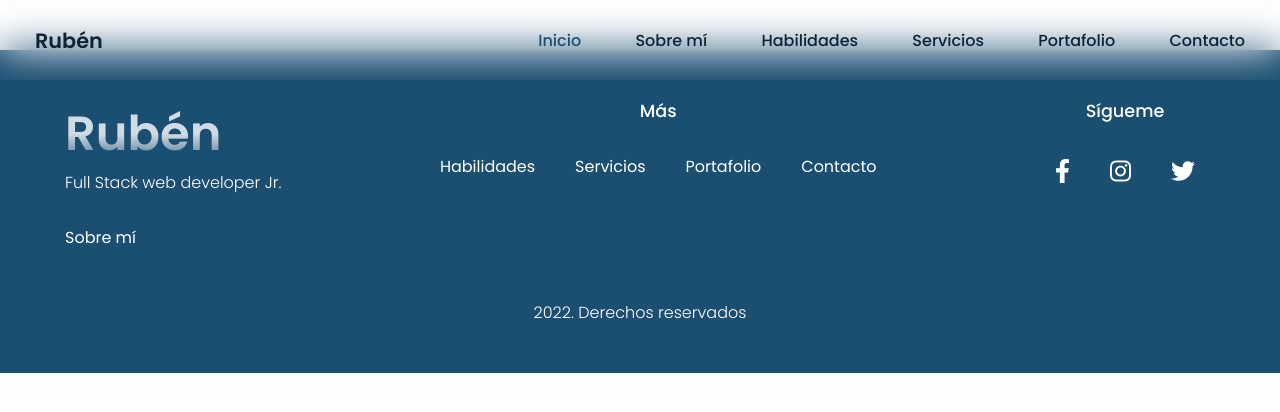
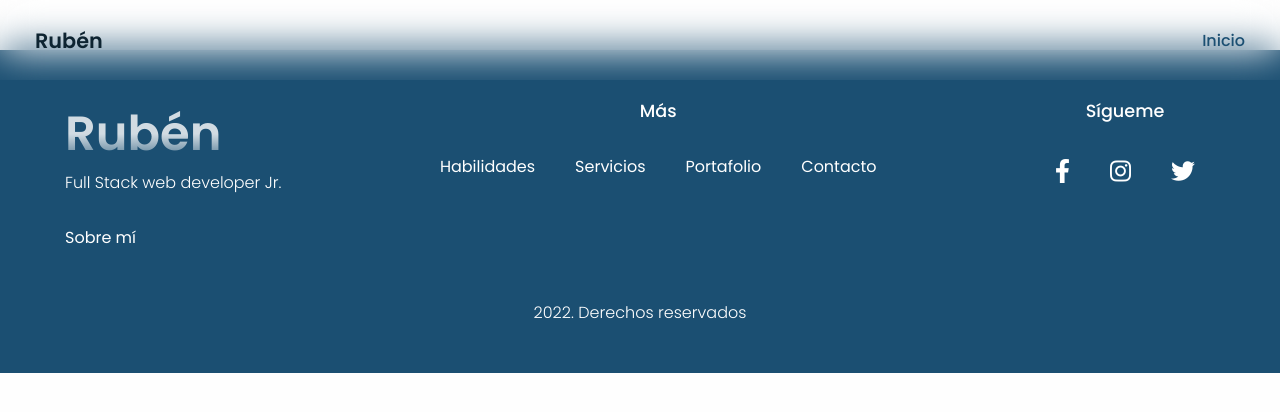
Before and after one commit to rubenguerra/portafolio_blog, a Django app: template blog_portafolio/main/templates/main/base.html in a window 1280 px wide. Shown: the top 412 px of the page. Run offline with Django 3.2, Linux system fonts and the light colour scheme; the template is opened without the code that fills it, so the values that code supplies are empty; some libraries are stand-ins or nearby versions.

```diff
--- a/blog_portafolio/main/models.py
+++ b/blog_portafolio/main/models.py
@@ -43,7 +43,6 @@ class ContactProfile(models.Model):
     timestamp = models.DateTimeField(auto_now_add=True)
     nombre = models.CharField(verbose_name='Nombre', max_length=100)
     email = models.EmailField(verbose_name='Email')
-
     mensaje = models.TextField(verbose_name='Message')
 
     def __str__(self):
@@ -146,6 +145,7 @@ class Certificado(models.Model):
     nombre = models.CharField(max_length=50, blank=True, null=True)
     titulo = models.CharField(max_length=200, blank=True, null=True)
     descripcion = models.CharField(max_length=500, blank=True, null=True)
+    imagen = models.ImageField(blank=True, null=True)
     es_activo = models.BooleanField(default=True)
 
     def __str__(self):
--- a/blog_portafolio/main/templates/main/base.html
+++ b/blog_portafolio/main/templates/main/base.html
@@ -1,5 +1,6 @@
+{% load static %}
 <!DOCTYPE html>
-{% load static %}
+
 
 <html lang="es">
 <head>
--- a/blog_portafolio/main/templates/main/contacto.html
+++ b/blog_portafolio/main/templates/main/contacto.html
@@ -5,6 +5,7 @@
 
 {% block content %}
 {% load static %}
+
 <!-- Sección de contacto -->
     <section class="contact section" id="contact">
         <div class="container flex-center">
--- a/blog_portafolio/main/templates/main/partial/nav.html
+++ b/blog_portafolio/main/templates/main/partial/nav.html
@@ -7,11 +7,7 @@
                 <div class="nav-items">
                     <div class="nav-close-btn"></div>
                     <a class="active" href="{% url 'main:home' %}">Inicio</a>
-                    <a href="#">Sobre mí</a>
-                    <a href="#">Habilidades</a>
-                    <a href="#">Servicios</a>
-                    <a href="{% url 'main:portfolio' %}">Portafolio</a>
-                    <a href="{% url 'main:contacto' %}">Contacto</a>
+
                 </div>
             </div>
             <div class="nav-menu-btn"></div>
```
Also changed, not shown: blog_portafolio/db.sqlite3, blog_portafolio/main/static/css/estilos.css (renamed from blog_portafolio/static/css/estilos.css), blog_portafolio/main/static/js/principal.js (renamed from blog_portafolio/static/js/principal.js), blog_portafolio/main/templates/main/index.html (line endings or trailing spaces), blog_portafolio/mediafiles/avatar/ruben_transparencia_v6FNOYV.png (added).
